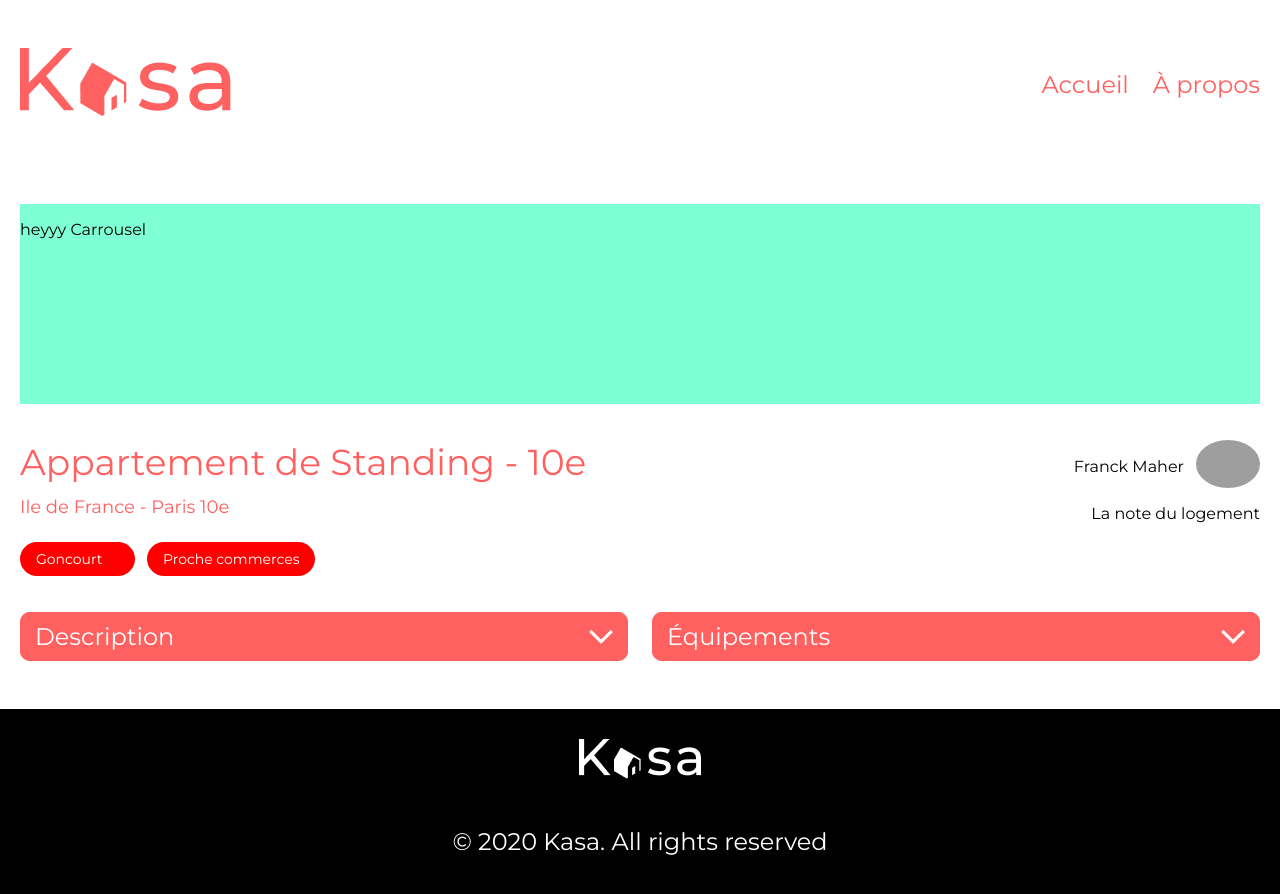
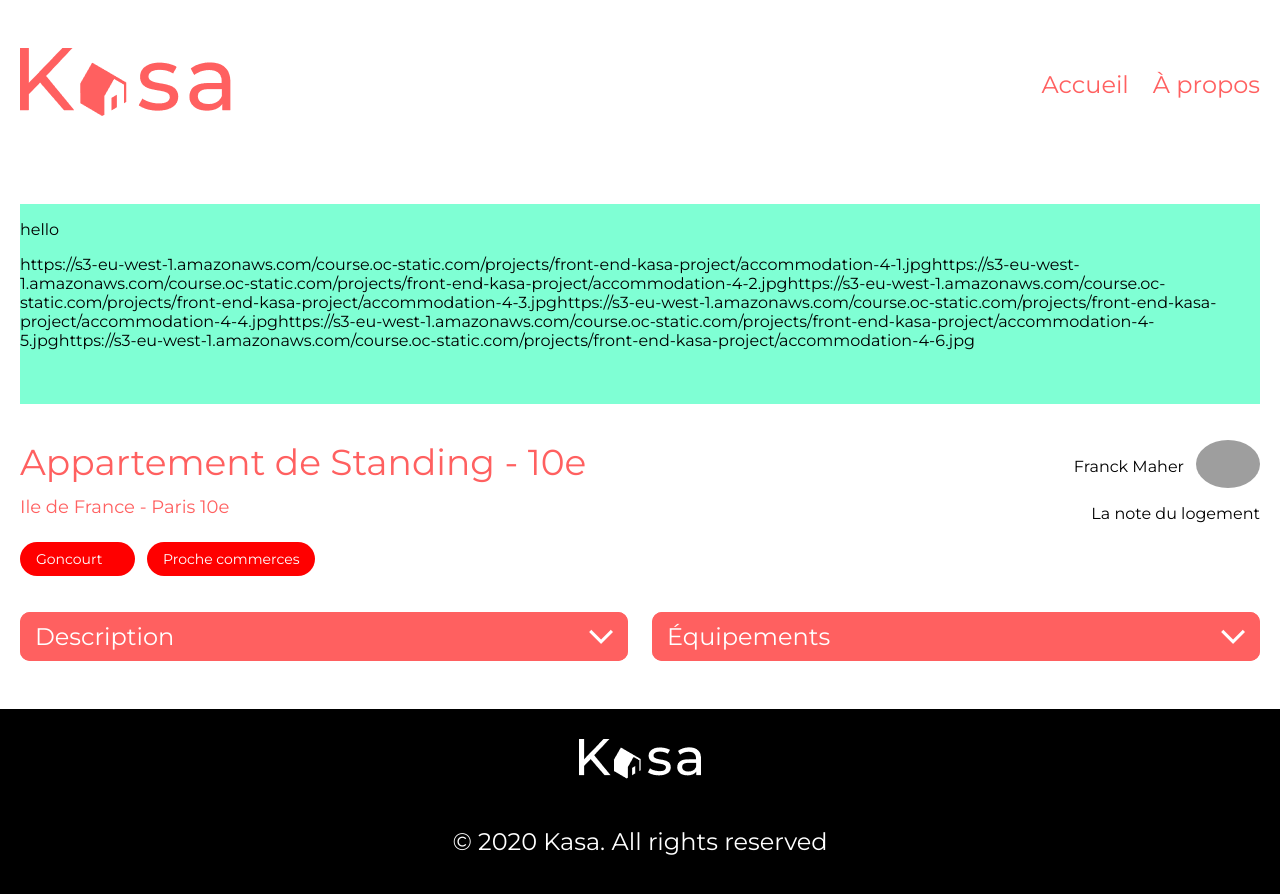
Before and after one commit to garpzy/kasa-app, a React (Create React App) app: page /logement/0979876d in a window 1280 px wide. Shown: the top 894 px of the page. Built offline with nearby package versions, Linux system fonts and the light colour scheme; grey boxes are pictures that could not be loaded.

Commit message:
init carrousel (failed)

```diff
--- a/src/App.scss
+++ b/src/App.scss
@@ -1 +1 @@
-@import "./src/assets/stylesUtils/variables"
+// @import "./src/assets/stylesUtils/_variables.scss"
--- a/src/components/Carrousel.jsx
+++ b/src/components/Carrousel.jsx
@@ -1,9 +1,13 @@
-import './carrousel.scss'
+import './carrousel.scss';
+import logements from "../data/data.json"
 
-function Carrousel(){
+function Carrousel({pictures}){
+    // let picturesLogement
+	// let ficheLogement = logements.find(logement => logement.pictures === picturesLogement);
+
     return(
         <>
-        <p>heyyy Carrousel</p>
+        <p>hello</p>
         </>
     )
 }
--- a/src/components/FicheLogement.jsx
+++ b/src/components/FicheLogement.jsx
@@ -11,7 +11,6 @@ function FicheLogement(){
     // Récupérer le bon id pour générer une page par logement
     let logementId = useParams('id').id;
 	let ficheLogement = logements.find(logement => logement.id === logementId);
-    console.log(logementId)
 
     // Tags
     let tagsLogement = ficheLogement?.tags.map((tags, i) => {
@@ -30,7 +29,8 @@ function FicheLogement(){
     return(
         <>
         <div className='carrousel'>
-            <Carrousel />
+            <Carrousel pictures={ficheLogement.pictures}/>
+            <p>{ficheLogement.pictures}</p>
         </div>
         <div className='info'>
             <div className='info-main'>
```
Also changed, not shown: src/assets/_variables.scss (renamed from src/assets/stylesUtils/_variables.scss).
